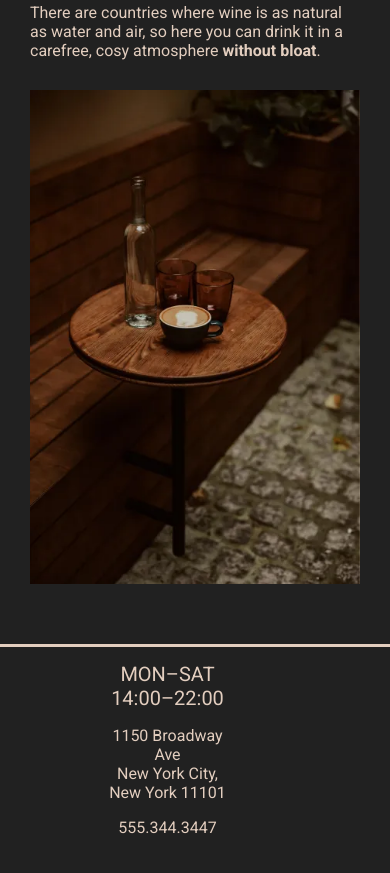
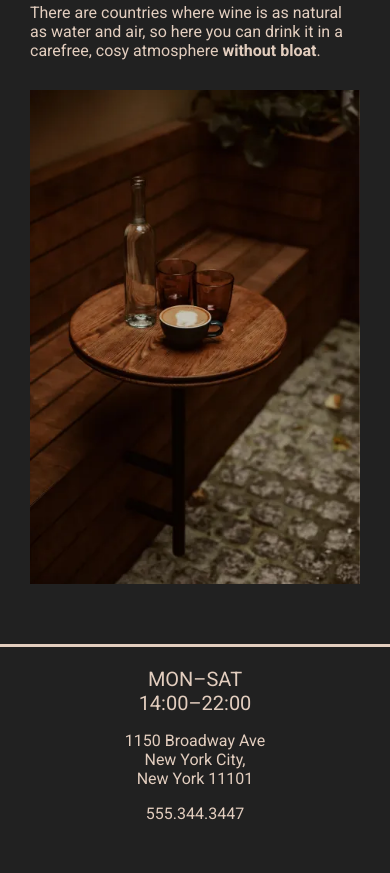
Before and after one commit to AntonyOtero/restaurant-page, a website built with webpack: page dist/index.html in a window 390 px wide. Shown: the part 319-1192 px from the top of the page. After the commit the page ends 1162 px from the top, so only its background shows below. Built offline with nearby package versions, Linux system fonts and the light colour scheme.

```diff
--- a/src/components/footer/footer.css
+++ b/src/components/footer/footer.css
@@ -29,7 +29,6 @@
 @media (max-width: 1200px) {
   footer {
     position: relative;
-    padding-top: 15px;
     align-items: center;
     border-top: 3px solid var(--color-copy);
   }
@@ -40,5 +39,6 @@
     flex-direction: column-reverse;
     align-items: center;
     text-align: center;
+    padding: 20px 0;
   }
 }
```
